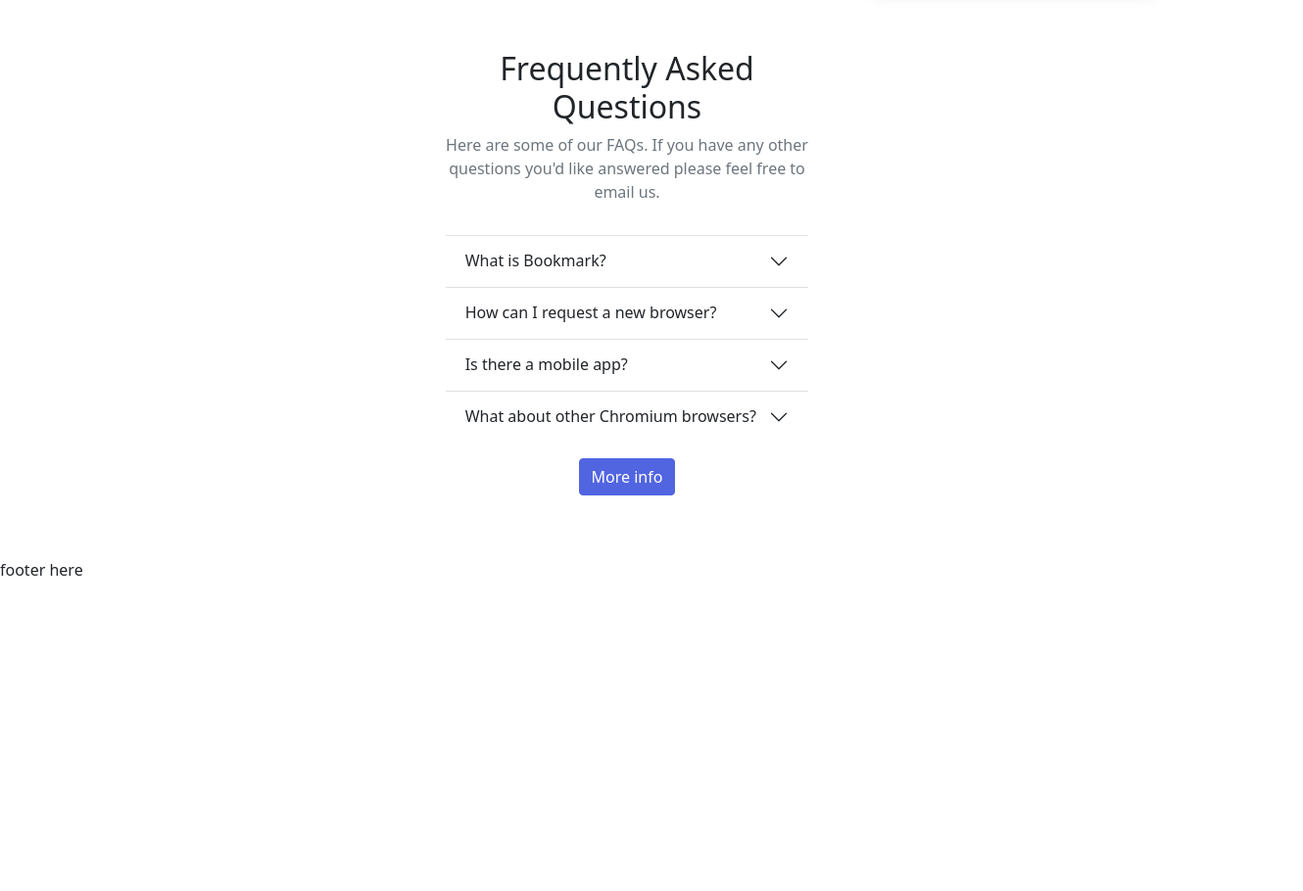
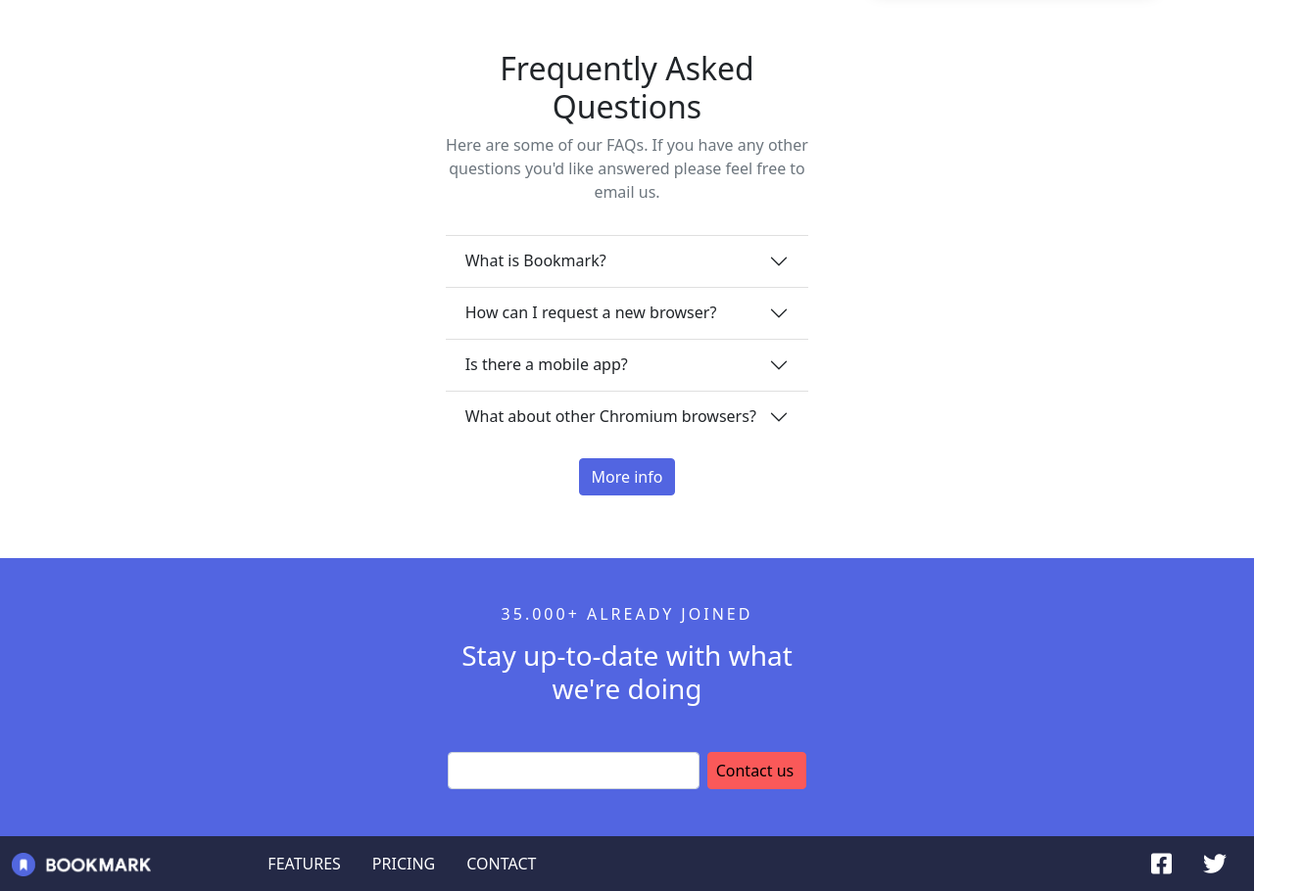
Before and after one commit to recasmir/sprint2, a website: page index.html in a window 1280 px wide. Shown: the part 1880-2790 px from the top of the page at 98% size, 1330 px wide, since content can reach past the window. Before the commit the page ends 2474 px from the top, so only its background shows below. Drawn offline with nearby package versions, Linux system fonts and the light colour scheme.

Commit message:
working on footer

```diff
--- a/index.html
+++ b/index.html
@@ -4,7 +4,8 @@
     <meta charset="UTF-8">
     <meta http-equiv="X-UA-Compatible" content="IE=edge">
     <meta name="viewport" content="width=device-width, initial-scale=1.0">
-
+    <!-- FONT AWESOME -->
+    <link rel="stylesheet" href="https://pro.fontawesome.com/releases/v5.10.0/css/all.css" integrity="sha384-AYmEC3Yw5cVb3ZcuHtOA93w35dYTsvhLPVnYs9eStHfGJvOvKxVfELGroGkvsg+p" crossorigin="anonymous"/>
     <!-- OWN STYLES -->
     <link rel="stylesheet" href="css/main.css">
     <link href="img/favicon-32x32.png" rel="icon" type="image/x-icon">
@@ -15,10 +16,12 @@
         <nav class="navbar fixed-top navbar-expand-lg navbar-light bg-white">
             <div class="container-xl pt-3">
               <a class="navbar-brand" href="#">
-                <img src="IMG/logo-bookmark.svg" alt="" width="" height="24">
+                <img src="IMG/logo-bookmark.svg" alt="" width="" height="24" class="d-inline-block align-text-top">
               </a>
               <button class="navbar-toggler" type="button" data-bs-toggle="collapse" data-bs-target="#navbarSupportedContent" aria-controls="navbarSupportedContent" aria-expanded="false" aria-label="Toggle navigation">
-                <span class="navbar-toggler-icon"></span>
+                <span class="navbar-toggler-icon">
+                  <!-- <img src="img/icon-hamburger.svg" alt=""> -->
+                </span>
               </button>
               <div class="collapse navbar-collapse" id="navbarSupportedContent">
                 <ul class="navbar-nav me-auto mb-2 mb-lg-0 justify-content-end">
@@ -241,7 +244,64 @@
     </div>
   </section>
   <footer class="row">
-    footer here
+    <div class="col-12 bg-primary">
+      <h6 class="text-center mb-3 mt-5">35.000+ ALREADY JOINED</h6>
+      <h3 class="text-center my-3">Stay up-to-date with what we're doing</h3>
+      <form class="d-flex justify-content-center my-5 gx-2">
+        <div class="pe-2">
+          <input type="email" class="form-control" id="exampleInputEmail1" aria-describedby="emailHelp">
+        </div>
+        <button type="submit" class="btn btn-danger ps-2">Contact us</button>
+      </form>
+    </div>
+    <div class="col-12 footer-bottom">
+      <div class="row">
+        <div class="col-12 col-lg-2 center-y">
+          <img src="img/logo-bookmark-white.png" alt="" width="" height="24" class="d-inline-block align-text-top">
+        </div>
+        <div class="col-12 col-lg-8 d-flex center-y">
+          <ul class="d-flex center-y footer-menu">
+            <li class="nav-item">
+              <a class="nav-link active" aria-current="page" href="#">FEATURES</a>
+            </li>
+            <li class="nav-item">
+              <a class="nav-link" href="#">PRICING</a>
+            </li>
+            <li class="nav-item">
+              <a class="nav-link" href="#">CONTACT</a>
+            </li>
+          </ul>
+        </div>
+        <div class="col-12 col-lg-2 d-flex justify-content-end">
+            <i class="fab fa-facebook-square p-3"></i>
+            <i class="fab fa-twitter p-3"></i>
+        </div>
+      </div>
+
+
+      <!-- <nav class="navbar navbar-expand-sm navbar-dark">
+        <div class="container-xl">
+          <a class="navbar-brand" href="#">
+            <img src="img/logo-bookmark-white.png" alt="" width="" height="24" class="d-inline-block align-text-top">
+          </a>
+            <ul class="navbar-nav me-auto mb-2 mb-lg-0">
+              <li class="nav-item">
+                <a class="nav-link active" aria-current="page" href="#">FEATURES</a>
+              </li>
+              <li class="nav-item">
+                <a class="nav-link" href="#">PRICING</a>
+              </li>
+              <li class="nav-item">
+                <a class="nav-link" href="#">CONTACT</a>
+              </li>
+            </ul>
+            <form class="d-flex">
+              <i class="fab fa-facebook-square p-3"></i>
+              <i class="fab fa-twitter p-3"></i>
+            </form>
+        </div>
+      </nav> -->
+    </div>
   </footer>
 </main>
 <script src="https://cdn.jsdelivr.net/npm/bootstrap@5.1.3/dist/js/bootstrap.bundle.min.js" integrity="sha384-ka7Sk0Gln4gmtz2MlQnikT1wXgYsOg+OMhuP+IlRH9sENBO0LRn5q+8nbTov4+1p" crossorigin="anonymous"></script>
--- a/sass/main.scss
+++ b/sass/main.scss
@@ -17,7 +17,7 @@
 .bg-blue{
     height: 80%;
     width: 80%;
-    right: -50px;
+    right: 0;
     top: 25%;
     border-radius: 40% 0 0 40%;
     z-index: -1;
@@ -84,6 +84,49 @@
 
     &-body {color: $gray-800;}
 }
+//FOOTER
+footer{
+    h6{
+        color:$white;
+        letter-spacing: 3px;
+    }
+    h3{
+        color:$white;
+        width: 25ch;
+        margin:0 auto;
+    }
+    ul{
+        list-style:none;
+    }
+}
+.footer-bottom{
+    background-color: #242946;
+}
+.fa-facebook-square, .fa-twitter{
+    font-size: 1.5rem;
+    color: $white;
 
+    &:hover{
+        cursor: pointer;
+        color:$secondary;
+    }
+}
+
+.nav-link{
+    color: $white !important;
+    &:hover{
+        cursor: pointer;
+        color:$secondary !important;
+    }
+}
+.center-y{
+    height: 50% !important;
+    margin: auto 0 !important;
+}
+@media (max-width: 991.98px){
+    .footer-menu{
+        flex-direction: column;
+    }
+ }
 
 @import "../node_modules/bootstrap/scss/bootstrap";
```
Also changed, not shown: css/main.css, img/logo-bookmark-white.png (added), 1 other file.
